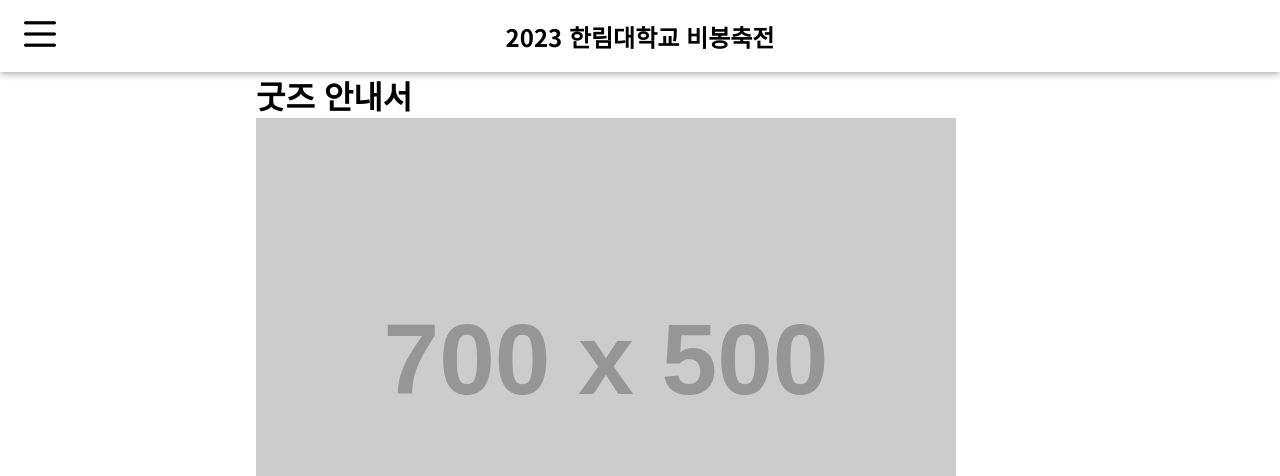
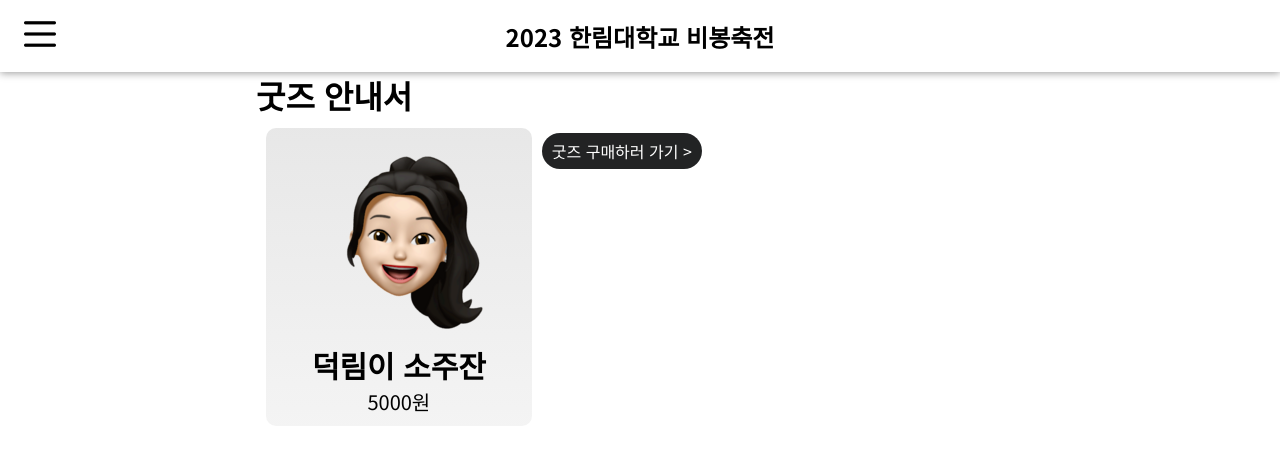
Before and after one commit to Hallym-LIKELION/HallymFestival2023-Frontend, a Vue app: page /goods in a window 1280 px wide. Shown: the top 476 px of the page. Built offline with nearby package versions, Linux system fonts and the light colour scheme.

Commit message:
굿즈 안내페이지 요청사항 반영, 오시는 길 삭제

```diff
--- a/src/App.vue
+++ b/src/App.vue
@@ -77,7 +77,6 @@ export default {
         { name: '프로그램', url: 'program' },
         { name: '축제 굿즈 안내', url: 'goods' },
         { name: '방명록', url: 'comment' },
-        { name: '오시는 길', url: 'togo' },
         { name: 'About Us', url: 'aboutus' },
         { name: '로그인', url: 'login', bottom: true }
       ]
--- a/src/router/index.js
+++ b/src/router/index.js
@@ -50,11 +50,6 @@ const router = createRouter({
       component: () => import('../views/AboutUs.vue')
     },
     {
-      path: '/togo',
-      name: 'togo',
-      component: () => import('../views/ToGo.vue')
-    },
-    {
       path: '/login',
       name: 'login',
       component: () => import('../views/Login.vue')
--- a/src/views/Goods.vue
+++ b/src/views/Goods.vue
@@ -1,15 +1,46 @@
 <template>
   <main>
     <h1>굿즈 안내서</h1>
-    <div class="poster">
-      <img src="https://placehold.co/700x500" alt="한림대학교 비봉축전" />
-    </div>
+    <div class="floatt">
+        <div class="dcard">
+          <img src="@/assets/osohyun.png" alt="" />
+          <div class="inform">
+            <h2>덕림이 소주잔</h2>
+            <p>5000원</p>
+          </div>
+        </div>
+        <button>
+                <div class="button">굿즈 구매하러 가기 ></div>
+            </button>
+      </div>
+
   </main>
 </template>
 
-<script>
-// import mapImage from '@/assets/map.jpg';
-</script>
+<script></script>
 
 <style scoped>
+.dcard {
+  background: linear-gradient(180deg, rgba(208, 208, 208, 0.5) 0%, rgba(208, 208, 208, 0.24) 100%);
+  border-radius: 10px;
+  width: 32%;
+  padding: 10px;
+  margin: 10px;
+  text-decoration: none;
+  text-align: center;
+  color: black;
+  float: left;
+}
+.inform {
+  font-size: 20px;
+}
+
+.button {
+  margin-top: 15px;
+  padding: 6px 10px;
+  border-radius: 18px;
+  background-color: #222324;
+  font-size: 12pt;
+  color: white;
+}
 </style>
--- a/src/views/ToGo.vue
+++ /dev/null
@@ -1,14 +0,0 @@
-<template>
-  <main>
-    <h1>오시는 길</h1>
-    <div class="poster">
-      <img src="https://placehold.co/700x500" alt="한림대학교 비봉축전" />
-    </div>
-  </main>
-</template>
-
-<script>
-// import mapImage from '@/assets/map.jpg';
-</script>
-
-<style scoped></style>
```
